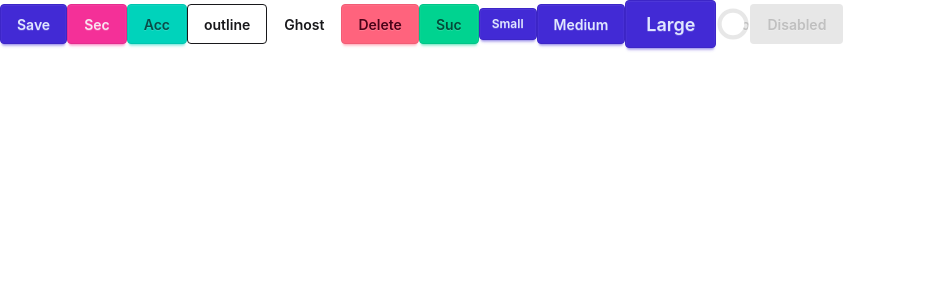
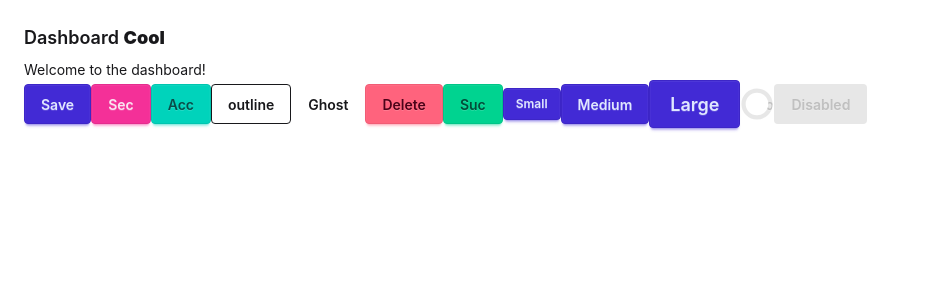
Before and after one commit to TheNewestEra/Ui.Web, an Angular app: page / in a window 1280 px wide. Shown: the top 300 px of the page, without its empty margins (0-930 px from the left). Built offline with nearby package versions, Linux system fonts and the light colour scheme.

Commit message:
Added Card Component

```diff
--- a/src/app/app.html
+++ b/src/app/app.html
@@ -1,3 +1,10 @@
+<app-card>
+  <div card-title>Dashboard <b>Cool</b></div>
+
+  <div card-content>
+    Welcome to the dashboard!
+    <br />
+
     <app-button text="Save" variant="primary" (clicked)="save()"> </app-button>
 
     <app-button text="Sec" variant="secondary"> </app-button>
@@ -19,3 +26,5 @@
     <app-button text="Loading..." [loading]="true"> </app-button>
 
     <app-button text="Disabled" [disabled]="true"> </app-button>
+  </div>
+</app-card>
--- a/src/app/app.ts
+++ b/src/app/app.ts
@@ -1,9 +1,10 @@
 import { Component } from "@angular/core";
 import { ButtonComponent } from "@shared/components/button/button";
+import { CardComponent } from "@shared/components/card/card";
 
 @Component({
   selector: "app-root",
-  imports: [ButtonComponent],
+  imports: [ButtonComponent, CardComponent],
   templateUrl: "./app.html",
   styleUrl: "./app.css",
 })
--- /dev/null
+++ b/src/app/shared/components/card/card.html
@@ -0,0 +1,16 @@
+<div
+  class="card bg-base-100"
+  [class.border]="bordered()"
+  [class.shadow-xl]="shadow()"
+  [class.card-compact]="compact()"
+>
+  <div class="card-body">
+    <h2 class="card-title">
+      <ng-content select="[card-title]"></ng-content>
+    </h2>
+
+    <div>
+      <ng-content select="[card-content]"></ng-content>
+    </div>
+  </div>
+</div>
--- /dev/null
+++ b/src/app/shared/components/card/card.ts
@@ -0,0 +1,17 @@
+import { ChangeDetectionStrategy, Component, input } from "@angular/core";
+
+@Component({
+  selector: "app-card",
+  standalone: true,
+  imports: [],
+  templateUrl: "./card.html",
+  styleUrl: "./card.css",
+  changeDetection: ChangeDetectionStrategy.OnPush,
+})
+export class CardComponent {
+  bordered = input(true);
+
+  compact = input(false);
+
+  shadow = input(true);
+}
```
Also changed, not shown: src/app/shared/components/card/card.css (added), 1 other file (tests, documents, lock files or other folders). Lines whose indentation alone changed are shown as unchanged.
